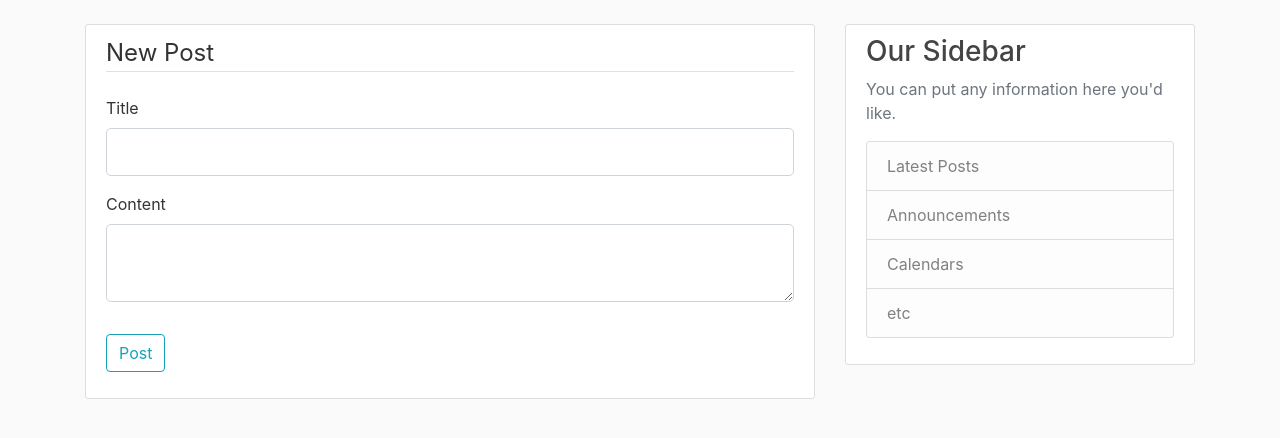
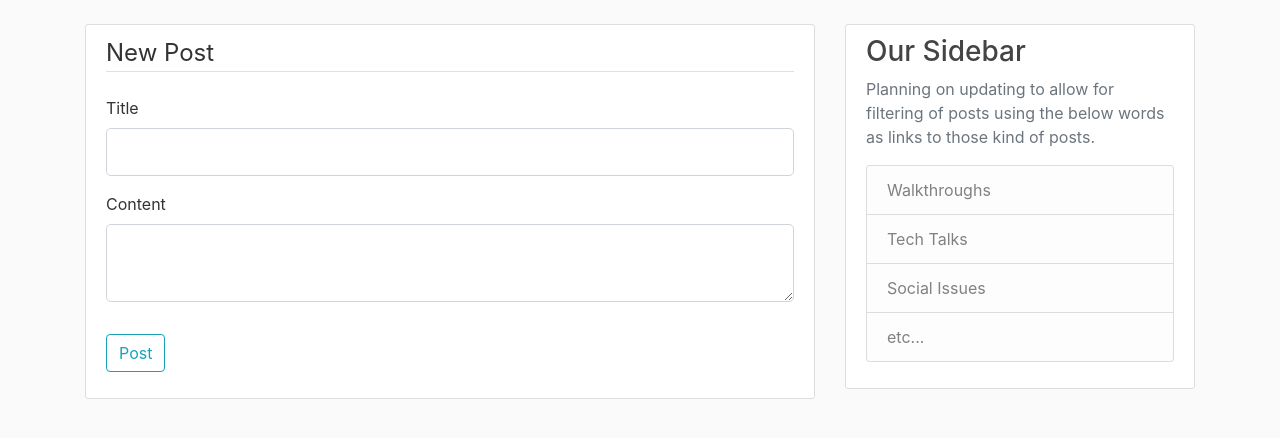
Before and after one commit to acaulkin/Blog, a Flask app: page /post/new in a window 1280 px wide. Shown: the part 56-494 px from the top of the page. Run offline with Flask 2, Linux system fonts and the light colour scheme; the visitor is signed in with stand-in values (Sample User, id 1); some libraries are stand-ins or nearby versions.

```diff
--- a/flaskblog/__init__.py
+++ b/flaskblog/__init__.py
@@ -24,8 +24,11 @@ def create_app(config_class=Config):
     from flaskblog.users.routes import users
     from flaskblog.posts.routes import posts
     from flaskblog.main.routes import main
+    from flaskblog.errors.handlers import errors
+
     app.register_blueprint(users)
     app.register_blueprint(posts)
     app.register_blueprint(main)
+    app.register_blueprint(errors)
 
     return app
--- a/flaskblog/templates/about.html
+++ b/flaskblog/templates/about.html
@@ -1,4 +1,5 @@
 {% extends "layout.html" %}
 {% block content %}
     <h1>About Page</h1>
+    <p>Hi my name is AJ and I hate HTML</p>
 {% endblock content %}
--- a/flaskblog/templates/layout.html
+++ b/flaskblog/templates/layout.html
@@ -62,12 +62,13 @@
           <div class="col-md-4">
             <div class="content-section">
               <h3>Our Sidebar</h3>
-              <p class='text-muted'>You can put any information here you'd like.
+              <p class='text-muted'>Planning on updating to allow for filtering of posts using the
+                below words as links to those kind of posts.
                 <ul class="list-group">
-                  <li class="list-group-item list-group-item-light">Latest Posts</li>
-                  <li class="list-group-item list-group-item-light">Announcements</li>
-                  <li class="list-group-item list-group-item-light">Calendars</li>
-                  <li class="list-group-item list-group-item-light">etc</li>
+                  <li class="list-group-item list-group-item-light">Walkthroughs</li>
+                  <li class="list-group-item list-group-item-light">Tech Talks</li>
+                  <li class="list-group-item list-group-item-light">Social Issues</li>
+                  <li class="list-group-item list-group-item-light">etc...</li>
                 </ul>
               </p>
             </div>
```
Also changed, not shown: flaskblog/errors/handlers.py (added, +15 -0 lines), flaskblog/templates/errors/403.html (added, +7 -0 lines), flaskblog/templates/errors/404.html (added, +7 -0 lines), flaskblog/templates/errors/500.html (added, +7 -0 lines), flaskblog/errors/__init__.py (added), flaskblog/site.db.
